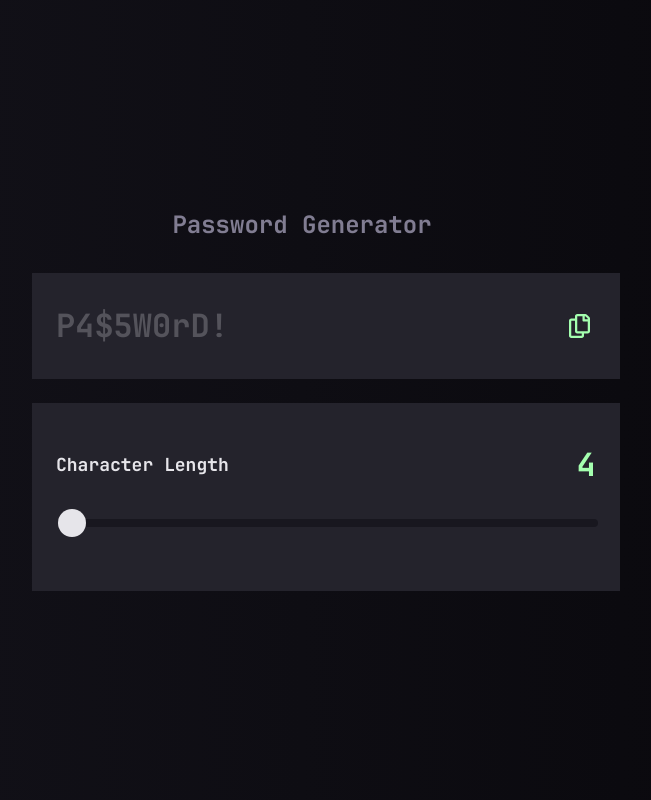
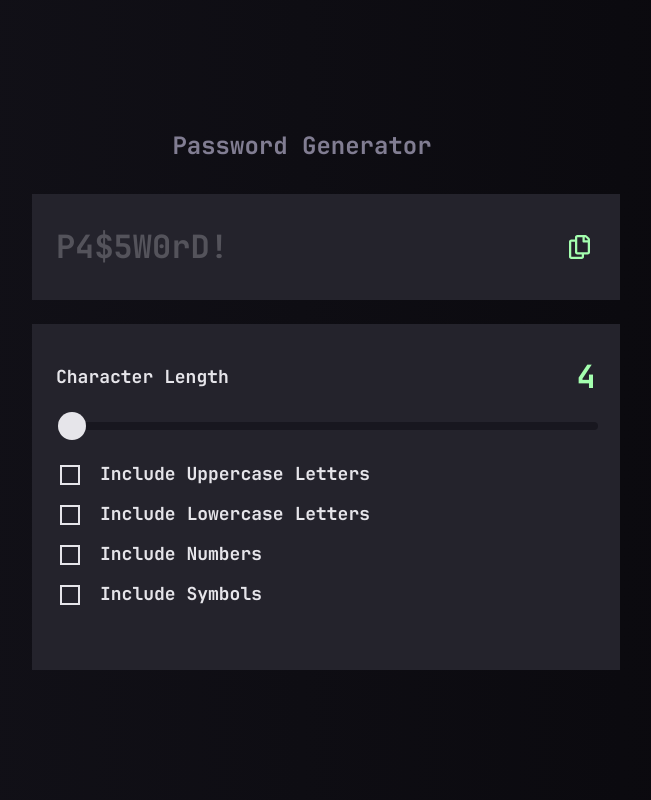
Before and after one commit to Urichcool/Password-Generator, an Angular app: page / in a window 1280 px wide. Shown: the whole page, without its empty margins (338-989 px from the left). Built offline with nearby package versions, Linux system fonts and the light colour scheme.

Commit message:
finished-checkboxes

```diff
--- a/angular.json
+++ b/angular.json
@@ -98,5 +98,8 @@
         }
       }
     }
+  },
+  "cli": {
+    "analytics": "ddb72b24-be99-4a8b-b7e6-66e856513886"
   }
 }
--- a/src/app/pages/main/components/password-generator-form/password-generator-form.component.html
+++ b/src/app/pages/main/components/password-generator-form/password-generator-form.component.html
@@ -26,9 +26,75 @@
     <div class="checkbox-container">
       <div class="checkbox-range-container">
         <p class="text-preset-4 checkbox-range-text">Character Length</p>
-        <strong class="text-preset-2 checkbox-range-value">{{rangeValue}}</strong>
+        <strong class="text-preset-2 checkbox-range-value">{{
+          rangeValue
+        }}</strong>
       </div>
-      <input [value]="rangeValue" class="range-input" type="range" min="4" max="15" (input)="onRangeInput($event)"/>
+      <input
+        [value]="rangeValue"
+        class="range-input"
+        type="range"
+        min="4"
+        max="15"
+        (input)="onRangeInput($event)"
+      />
+      <div class="checkboxes">
+        <label class="checkbox-label">
+          <div class="checkmark">
+            <input type="checkbox" class="checkbox" />
+            <img
+              src="/icons/checked-icon.svg"
+              alt="checkbox-icon"
+              width="11"
+              height="8"
+              class="checkbox-icon"
+            />
+          </div>
+          <p class="text-preset-4 checkbox-text">Include Uppercase Letters</p>
+        </label>
+        <label class="checkbox-label">
+          <div class="checkmark">
+            <input type="checkbox" class="checkbox" />
+            <img
+              src="/icons/checked-icon.svg"
+              alt="checkbox-icon"
+              width="11"
+              height="8"
+              class="checkbox-icon"
+            />
+          </div>
+          <p class="text-preset-4 checkbox-text">Include Lowercase Letters</p>
+        </label>
+        <label class="checkbox-label">
+          <div class="checkmark">
+            <input type="checkbox" class="checkbox" />
+            <img
+              src="/icons/checked-icon.svg"
+              alt="checkbox-icon"
+              width="11"
+              height="8"
+              class="checkbox-icon"
+            />
+          </div>
+          <p class="text-preset-4 checkbox-text">Include Numbers</p>
+        </label>
+        <label class="checkbox-label">
+          <div class="checkmark">
+            <input type="checkbox" class="checkbox" />
+            <img
+              src="/icons/checked-icon.svg"
+              alt="checkbox-icon"
+              width="11"
+              height="8"
+              class="checkbox-icon"
+            />
+          </div>
+          <p class="text-preset-4 checkbox-text">Include Symbols</p>
+        </label>
+      </div>
+    </div>
+    <div class="password-strenght-container">
+
     </div>
   </form>
 </section>
--- a/src/app/pages/main/components/password-generator-form/password-generator-form.component.scss
+++ b/src/app/pages/main/components/password-generator-form/password-generator-form.component.scss
@@ -139,3 +139,68 @@
     cursor: pointer;
   }
 }
+
+.checkboxes {
+  display: flex;
+  flex-direction: column;
+  margin-bottom: 32px;
+}
+
+.checkbox-label {
+  display: flex;
+  margin-bottom: 16px;
+
+  &:last-of-type {
+    margin-bottom: 0;
+  }
+}
+
+.checkbox-text {
+  margin-left: 16px;
+  color: var(--primary-text-color);
+  @media screen and (min-width: 768px) {
+    margin-left: 24px;
+    font-size: 18px;
+    line-height: 24px;
+  }
+}
+
+.checkbox {
+  -webkit-appearance: none;
+  appearance: none;
+  width: 100%;
+  height: 100%;
+  background-color: transparent;
+  border: 2px solid rgb(230, 229, 234);
+  transition: 500ms;
+  transition-property: border;
+  cursor: pointer;
+  &:checked {
+    background-color: var(--accent-text-color);
+  }
+&:hover,
+&:focus{
+  border: 2px solid var(--accent-text-color);
+}
+}
+
+.checkbox:checked + .checkbox-icon{
+  display: block;
+}
+
+
+
+.checkmark {
+  position: relative;
+  width: 20px;
+  height: 20px;
+    cursor: pointer;
+}
+
+.checkbox-icon {
+  display: none;
+  position: absolute;
+  top: 50%;
+  left: 50%;
+  transform: translate3d(-50%);
+}
--- a/src/styles.scss
+++ b/src/styles.scss
@@ -5,6 +5,10 @@
 html,
 body {
   height: 100%;
+}
+
+p{
+  margin: 0;
 }
 
 h1, h2, h3, h4, h5, h6{
```
Also changed, not shown: public/icons/checked-icon.svg (added).
